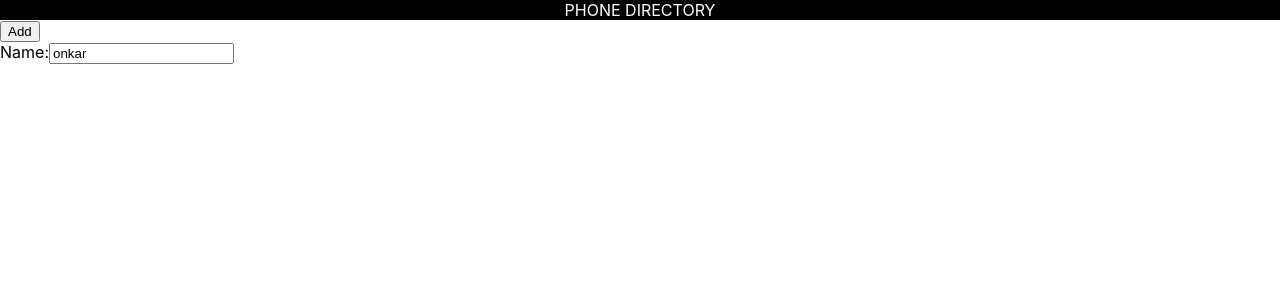
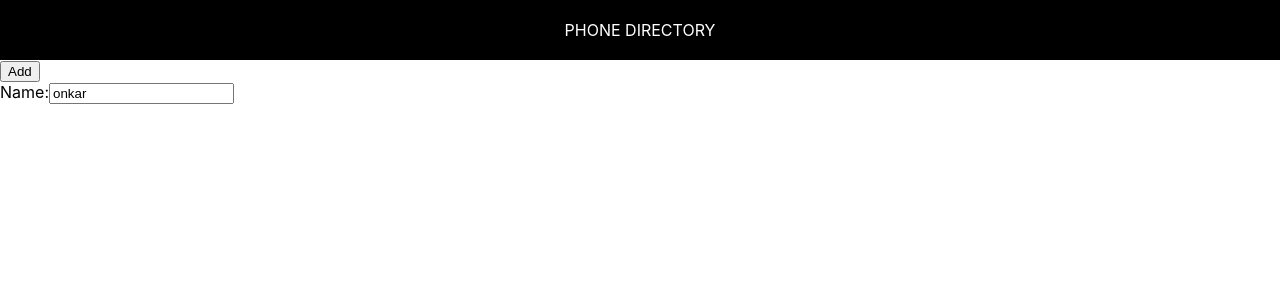
Before and after one commit to onkarsonar/react-phone-directory, a React (Create React App) app: page / in a window 1280 px wide. Shown: the top 300 px of the page. Built offline with nearby package versions, Linux system fonts and the light colour scheme.

Commit message:
external css

```diff
--- /dev/null
+++ b/src/Header.css
@@ -0,0 +1,7 @@
+.header{
+    text-align: center;
+    padding:20px;
+    color:white;
+    background: black;
+    text-transform: uppercase;
+}
--- a/src/Header.js
+++ b/src/Header.js
@@ -1,8 +1,8 @@
 import React, {Component} from "react";
-
+import './Header.css';
 const Header = function(){
     return(
-        <div className="header" style={{textAlign:'center',padding:'20',color:'white',background:'black', textTransform:'uppercase'}}>
+        <div className="header">
             Phone Directory
             </div>
 
```
